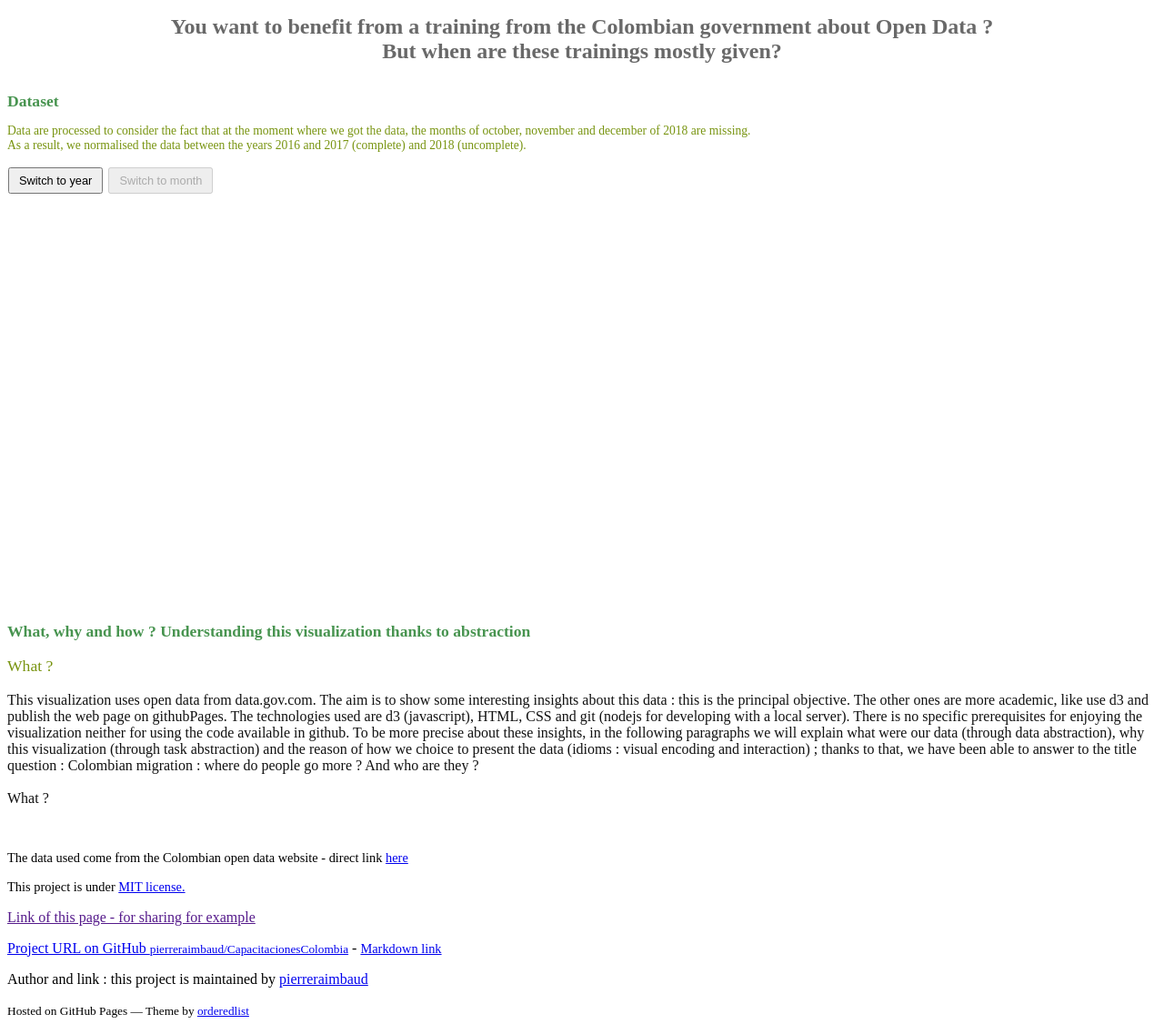
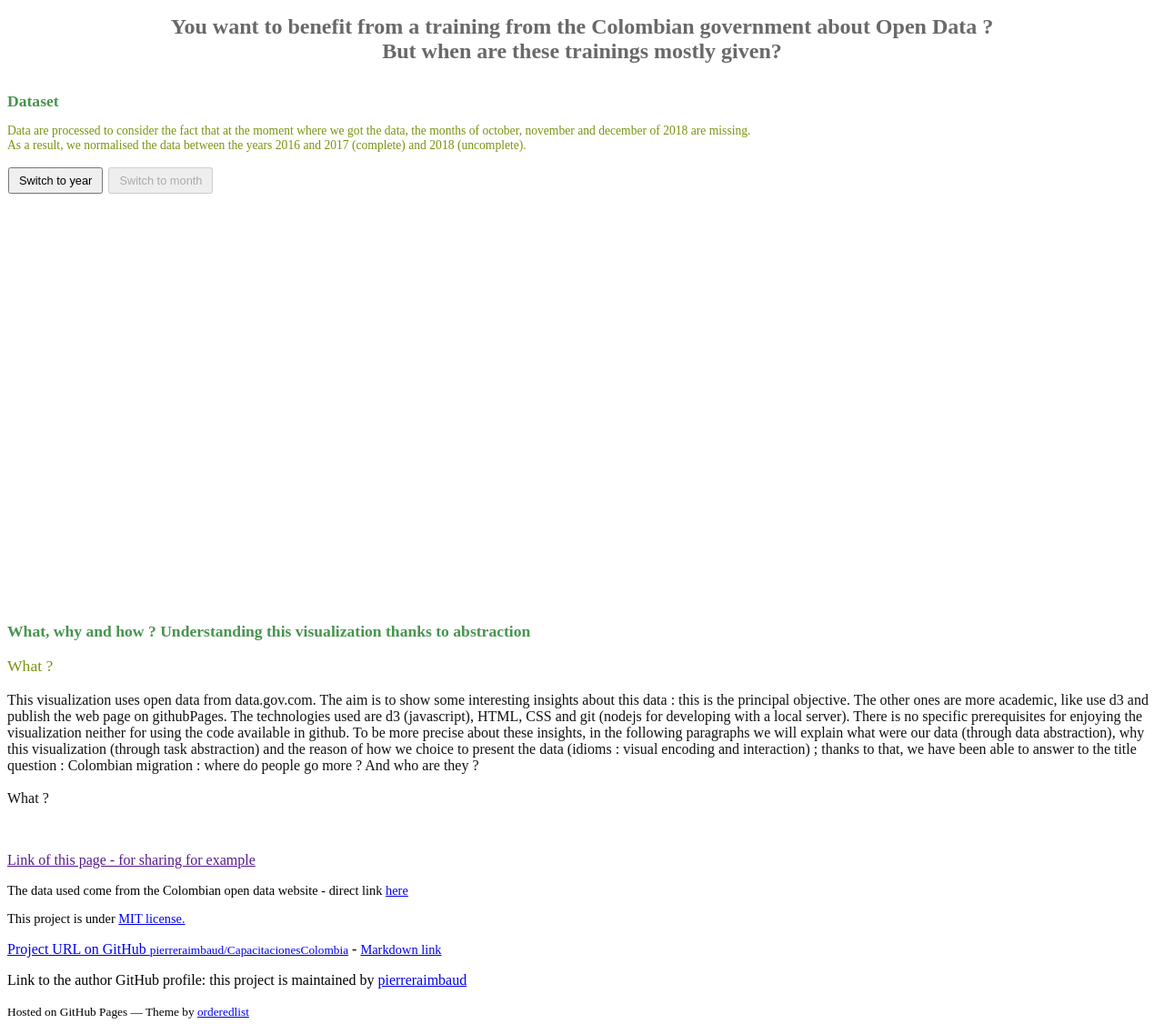
Before and after one commit to pierreraimbaud/CapacitacionesColombia, a Jekyll site: the page built from README.md, in a window 1280 px wide. Shown: the whole page at 91% size. Built offline with Jekyll 4.4.1, drawn with Linux system fonts in a browser that asks for light colours; our own code applies the rules of GitHub Pages for plain Markdown files.

Commit message:
Down page links update

```diff
--- a/_layouts/default.html
+++ b/_layouts/default.html
@@ -53,6 +53,7 @@
     </style>
 
     <h1>You want to benefit from a training from the Colombian government about Open Data ? </br>But when are these trainings mostly given?</h1>
+
     <div id="wrapper">
 
       <div id = "svgcontainer">
@@ -538,17 +539,18 @@
       }
     </script>
 
-    <p style="font-size:90%">The data used come from the Colombian open data website - direct link <a href="https://www.datos.gov.co/api/views/nmxb-8juf/rows.csv?accessType=DOWNLOAD&bom=true&format=true">here</a></p>
-    <p style="font-size:90%">This project is under <a href="https://opensource.org/licenses/MIT">MIT license.</a></p>
+
     <div class="wrapper">
       <header>
         <p><a href="">Link of this page - for sharing for example</a></p>
       </header>
       <section>
+        <p style="font-size:90%">The data used come from the Colombian open data website - direct link <a href="https://www.datos.gov.co/api/views/nmxb-8juf/rows.csv?accessType=DOWNLOAD&bom=true&format=true">here</a></p>
+        <p style="font-size:90%">This project is under <a href="https://opensource.org/licenses/MIT">MIT license.</a></p>
         <p class="view"><a href="https://github.com/pierreraimbaud/CapacitacionesColombia">Project URL on GitHub <small>pierreraimbaud/CapacitacionesColombia</small></a>   -   <a style="font-size:90%" href="https://github.com/pierreraimbaud/CapacitacionesColombia#markdown">Markdown link</a></p>
       </section>
       <footer>
-        <p>Author and link : this project is maintained by <a href="https://github.com/pierreraimbaud">pierreraimbaud</a></p>
+        <p>Link to the author GitHub profile: this project is maintained by <a href="https://github.com/pierreraimbaud">pierreraimbaud</a></p>
         <p><small>Hosted on GitHub Pages &mdash; Theme by <a href="https://github.com/orderedlist">orderedlist</a></small></p>
       </footer>
     </div>
```
